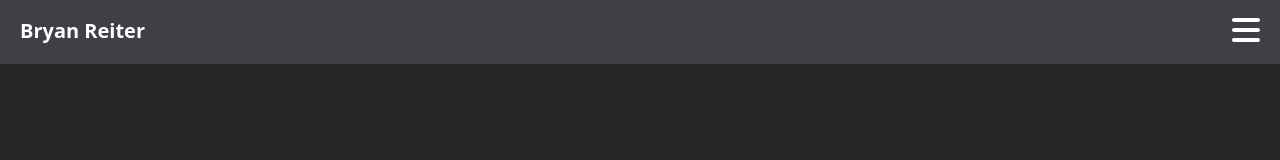
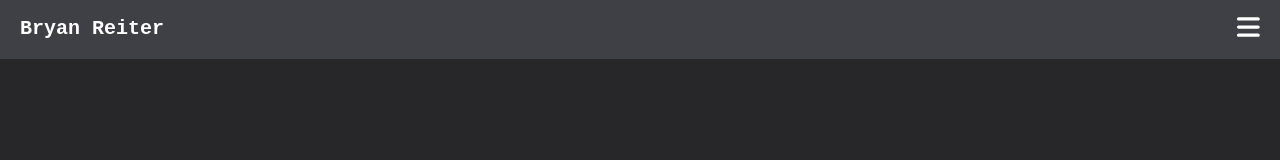
Before and after one commit to bryanreiter/personal-site, a Next.js app: page / in a window 1280 px wide. Shown: the part 82-242 px from the top of the page. Built offline with nearby package versions, Linux system fonts and the light colour scheme.

Commit message:
updated font

```diff
--- a/src/components/Navbar.js
+++ b/src/components/Navbar.js
@@ -11,7 +11,10 @@ export default function Navbar() {
 
   return (
     <nav className="bg-zinc-700 py-4 fixed top-0 left-0 right-0 z-10">
-      <div className="w-full h-full clear-both flex items-center justify-between py-0 px-[20px]">
+      <div
+        className="w-full h-full clear-both flex items-center justify-between py-0 px-[20px]"
+        style={{ fontFamily: "monospace" }}
+      >
         <div className="flex items-center">
           <a href="#intro" className="text-white text-xl font-bold">
             Bryan Reiter
@@ -22,7 +25,11 @@ export default function Navbar() {
             className="text-white focus:outline-none"
             onClick={toggleSidebar}
           >
-            <FontAwesomeIcon icon={faBars} size="2x" className="transition duration-300 ease-in-out transform hover:scale-125 hover:text-midnightPurple" />
+            <FontAwesomeIcon
+              icon={faBars}
+              size="2x"
+              className="transition duration-300 ease-in-out transform hover:scale-125 hover:text-midnightPurple"
+            />
           </button>
         </div>
       </div>
@@ -35,9 +42,13 @@ export default function Navbar() {
           className="absolute top-4 right-4 text-white focus:outline-none"
           onClick={toggleSidebar}
         >
-          <FontAwesomeIcon icon={faTimes} size="2x" className="transition duration-300 ease-in-out transform hover:scale-125 hover:text-midnightPurple" />
+          <FontAwesomeIcon
+            icon={faTimes}
+            size="2x"
+            className="transition duration-300 ease-in-out transform hover:scale-125 hover:text-midnightPurple"
+          />
         </button>
-        <ul className="mt-16 space-y-4 text-xl font-bold">
+        <ul className="mt-16 space-y-4 text-xl font-bold" style={{ fontFamily: "monospace" }}>
           <li>
             <a
               href="#about"
```
